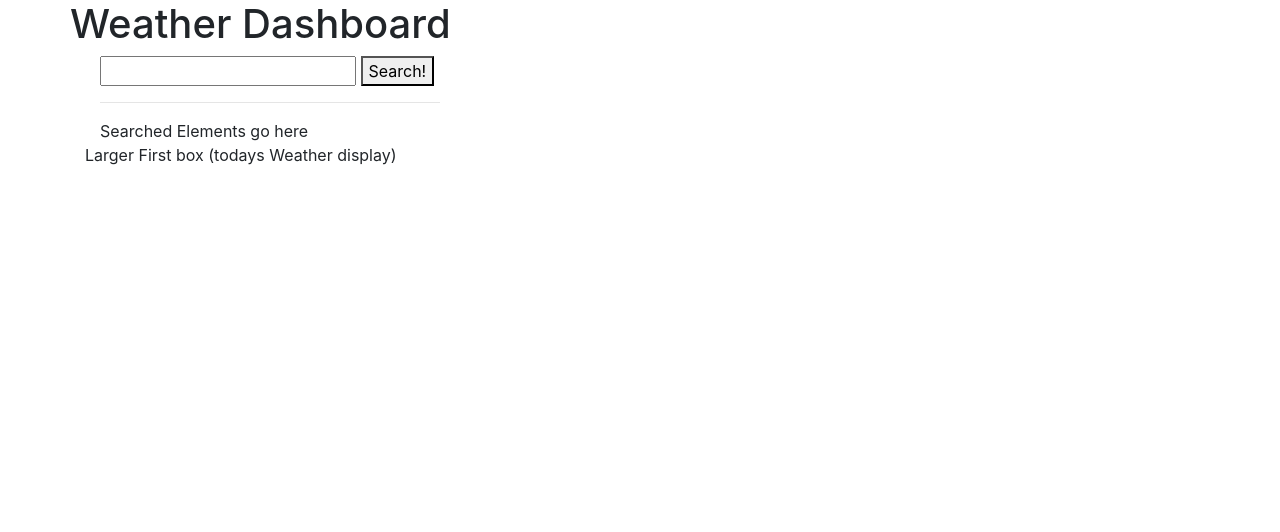
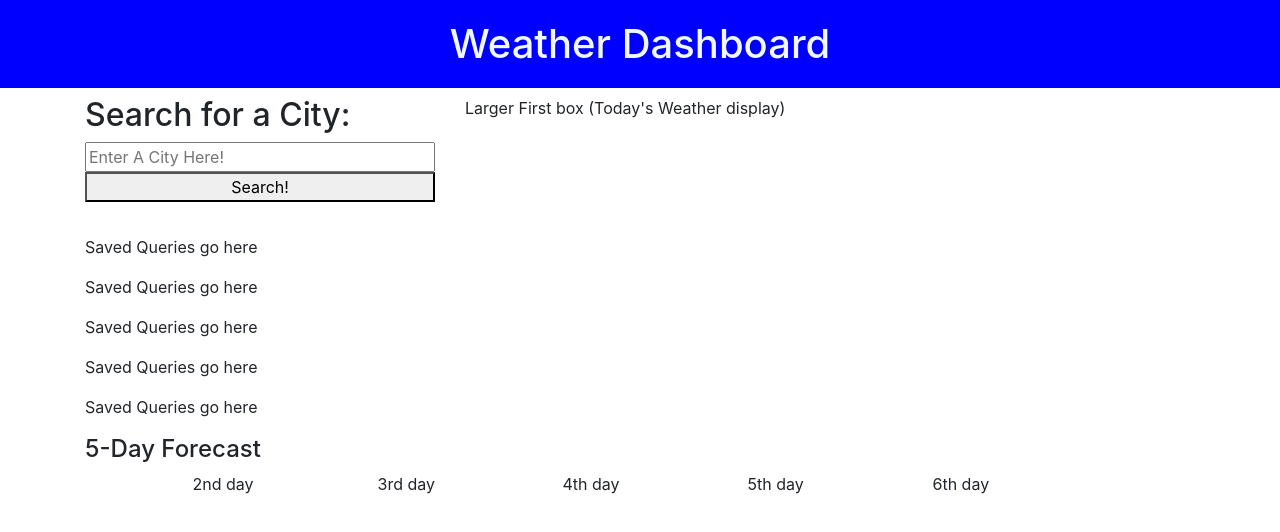
Before and after one commit to MrSinzo/Weather-Checker-Sinzo-Style, a plain HTML site: page index.html in a window 1280 px wide. Drawn offline with nearby package versions, Linux system fonts and the light colour scheme.

Commit message:
Started some JS and aligning elements on HTML to take data from API

```diff
--- a/assets/script.js
+++ b/assets/script.js
@@ -0,0 +1,17 @@
+// API
+
+//need event button listener on search click ( or form submit?)
+
+//Hooks
+
+function getApi() {
+  var requestUrl = `https://api.openweathermap.org/data/2.5/forecast?lat={lat}&lon={lon}&appid=9ecdb8aa9746c79a02aea67b96d3c5a2`;
+}
+
+fetch(requestUrl)
+  .then(function (response) {
+    return response.json();
+  })
+  .then (function (data){
+    // for loop here to insert data?
+  })
--- a/assets/style.css
+++ b/assets/style.css
@@ -0,0 +1,6 @@
+.mainHeader {
+  text-align:center;
+  background-color: blue;
+  color: aliceblue;
+  padding: 20px
+}
--- a/index.html
+++ b/index.html
@@ -10,26 +10,39 @@
       integrity="sha384-xOolHFLEh07PJGoPkLv1IbcEPTNtaed2xpHsD9ESMhqIYd0nLMwNLD69Npy4HI+N"
       crossorigin="anonymous"
     />
-    <link ref="stylesheet" href="./assets/style.css" />
+    <link rel="stylesheet" type="text/css" href="./assets/style.css" />
     <title>Check the Weather!</title>
   </head>
-  <body class="container">
-    <div class="row"><h1>Weather Dashboard</h1></div>
-    <!-- LEFT SIDE -->
-    <div class="col-4 searchContainer">
-      <input />
-      <button>
-        Search!
-      </button>
-      <hr />
-      <div>Searched Elements go here</div>
-    </div>
-    <!-- RIGHT SIDE -->
-    <div class="row resultsContainer">
-      <div class="col-8 today">Larger First box (todays Weather display)</div>
-      <div></div>
-    </div>
-
+  <body>
+    <h1 class="mainHeader">Weather Dashboard</h1>
+    <div name="searchBox" class="container">
+      <div class="row">
+        <div class="col-4 d-flex flex-column searchContainer">
+          <h2>Search for a City:</h2>
+          <input placeholder="Enter A City Here!"/>
+          <button>Search!</button>
+          <hr />
+          <div class="mb-3">Saved Queries go here</div>
+          <div class="mb-3">Saved Queries go here</div>
+          <div class="mb-3">Saved Queries go here</div>
+          <div class="mb-3">Saved Queries go here</div>
+          <div class="mb-3">Saved Queries go here</div>
+        </div>
+        <div class="today col-8">
+          Larger First box (Today's Weather display)
+        </div>
+      </div>
+      <div class="fiveDayHeading">
+        <h4>5-Day Forecast</h4>
+        <div class="d-flex justify-content-center align-items-center">
+          <div class="col-2">2nd day</div>
+          <div class="col-2">3rd day</div>
+          <div class="col-2">4th day</div>
+          <div class="col-2">5th day</div>
+          <div class="col-2">6th day</div>
+        </div>
+        </div>
+      </div>
     <!--************* SCRIPTS********** -->
     <script
       src="https://cdn.jsdelivr.net/npm/jquery@3.5.1/dist/jquery.slim.min.js"
@@ -55,6 +68,4 @@ WHEN I view future weather conditions for that city
 THEN I am presented with a 5-day forecast that displays the date, an icon representation of weather conditions, the temperature, the wind speed, and the humidity
 WHEN I click on a city in the search history
 THEN I am again presented with current and future conditions for that city
-
-
 -->
```
